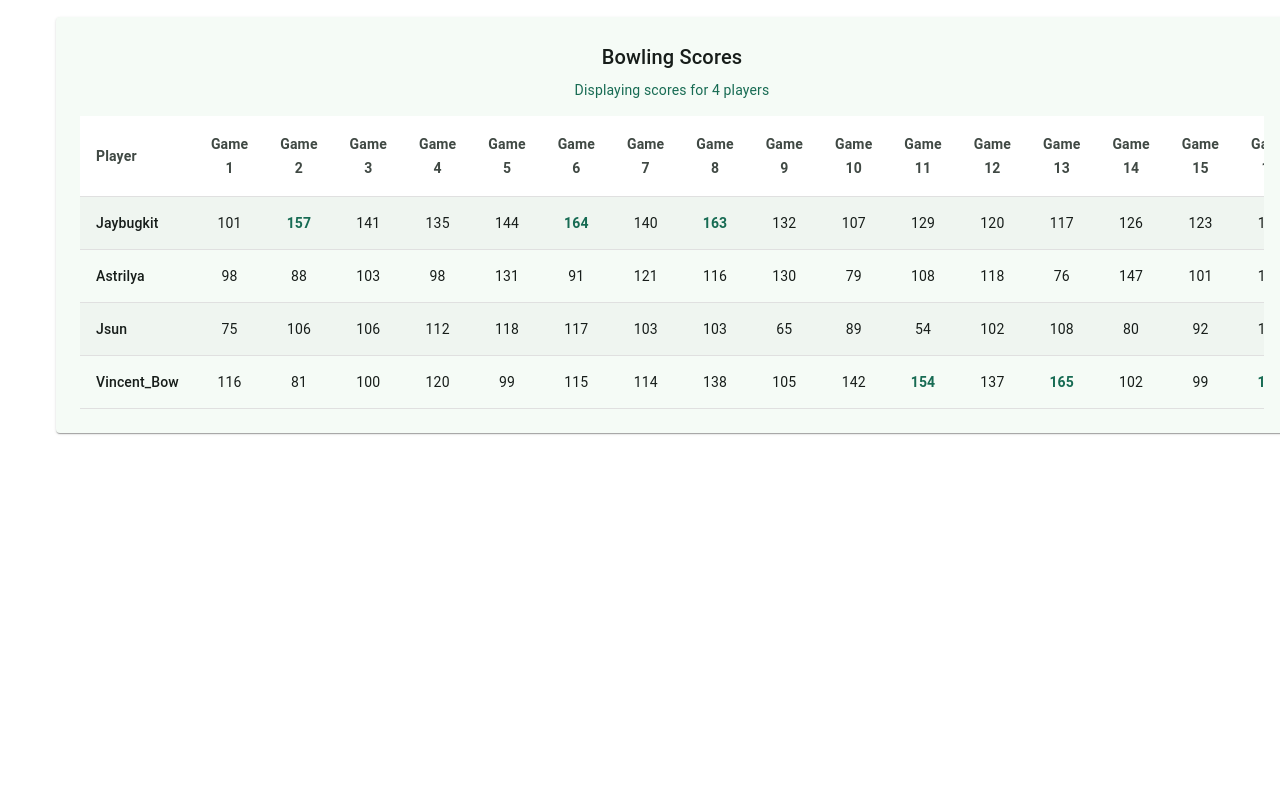
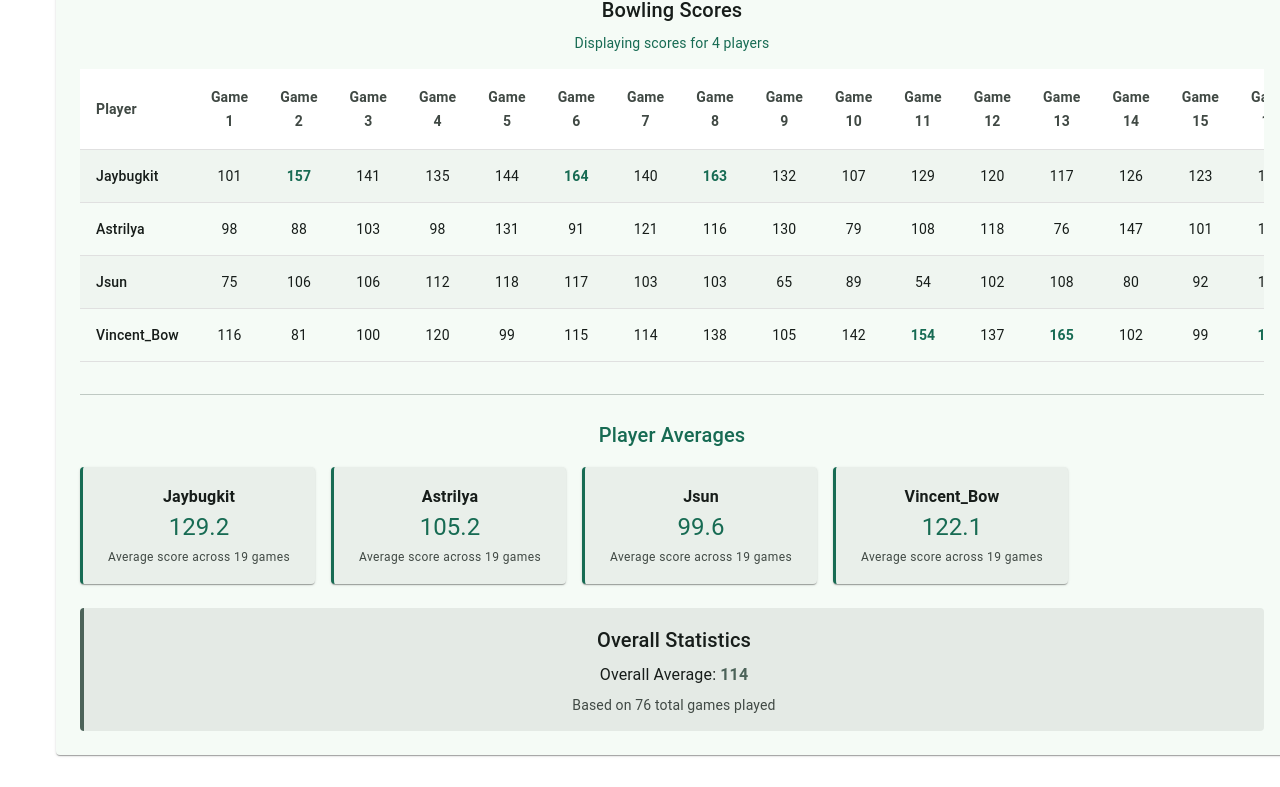
Before and after one commit to jwong65/bowling-project, a React (Vite) app: page /scorehistory in a window 1280 px wide. Shown: the part 288-1075 px from the top of the page. Before the commit the page ends 800 px from the top, so only its background shows below. Built offline with nearby package versions, Linux system fonts and the light colour scheme.

Commit message:
Added the average section to the scoreHistory for now

```diff
--- a/src/components/Header.jsx
+++ b/src/components/Header.jsx
@@ -1,5 +1,5 @@
 import React from 'react'
-import { AppBar, Toolbar, Typography, IconButton, Box, useTheme, Button } from '@mui/material'
+import { AppBar, Toolbar, Typography, IconButton, Box, Button } from '@mui/material'
 
 import Brightness4Icon from '@mui/icons-material/Brightness4'; // Dark mode icon
 import Brightness7Icon from '@mui/icons-material/Brightness7'; // Light mode icon
--- a/src/components/ScoreHistory.jsx
+++ b/src/components/ScoreHistory.jsx
@@ -5,6 +5,26 @@ import scoreData from "../data/bowlingScores_2024-02-17.json"
 
 export default function ScoreHistory() {
     const [scores, setScores] = useState(scoreData.scores)
+    const calculatePlayerAverage = (scores) => {
+        const validScores = scores.filter(score => score !== undefined && score !== null);
+        if (validScores.length === 0) return 0;
+
+        const sum = validScores.reduce((total, score) => total + score, 0);
+        return Math.round((sum / validScores.length) * 10) / 10;
+      };
+
+      const calculateOverallAverage = () => {
+        let allScores = [];
+        scores.forEach(player => {
+          allScores = [...allScores, ...player.scores.filter(score => score !== undefined && score !== null)];
+        });
+
+        if (allScores.length === 0) return 0;
+
+        const sum = allScores.reduce((total, score) => total + score, 0);
+        return Math.round((sum / allScores.length) * 10) / 10;
+      };
+
   return (
     <Container maxWidth="xl" sx={{ mt: 8 }}>
     <Box
@@ -111,6 +131,66 @@ export default function ScoreHistory() {
                         </TableBody>
                 </Table>
             </TableContainer>
+            <Box sx={{
+                mt: 4,
+                pt: 3,
+                borderTop: '1px solid var(--md-sys-color-outline-variant)'
+            }}>
+                <Typography variant="h6" gutterBottom sx={{ color: 'var(--md-sys-color-primary)' }}>
+                    Player Averages
+                </Typography>
+
+                <Box sx={{
+                    display: 'flex',
+                    flexWrap: 'wrap',
+                    gap: 2,
+                    mt: 2
+                }}>
+                    {scores.map(player => (
+                        <Paper
+                            key={player.id}
+                            elevation={1}
+                            sx={{
+                                p: 2,
+                                minWidth: 200,
+                                backgroundColor: 'var(--md-sys-color-surface-container)',
+                                borderLeft: '3px solid var(--md-sys-color-primary)',
+                                color: 'var(--md-sys-color-on-surface)'
+                            }}
+                        >
+                            <Typography variant="subtitle1" sx={{ fontWeight: 'bold' }}>
+                                {player.username}
+                            </Typography>
+                            <Typography variant="h5" sx={{ color: 'var(--md-sys-color-primary)' }}>
+                                {calculatePlayerAverage(player.scores)}
+                            </Typography>
+                            <Typography variant="caption" sx={{ color: 'var(--md-sys-color-on-surface-variant)' }}>
+                                Average score across {player.scores.length} games
+                            </Typography>
+                        </Paper>
+                    ))}
+                </Box>
+
+                <Box sx={{
+                    mt: 3,
+                    p: 2,
+                    backgroundColor: 'var(--md-sys-color-surface-container-high)',
+                    borderRadius: 1,
+                    borderLeft: '4px solid var(--md-sys-color-secondary)'
+                }}>
+                    <Typography variant="h6" gutterBottom>
+                        Overall Statistics
+                    </Typography>
+                    <Typography variant="body1">
+                        Overall Average: <Box component="span" sx={{ fontWeight: 'bold', color: 'var(--md-sys-color-secondary)' }}>
+                            {calculateOverallAverage()}
+                        </Box>
+                    </Typography>
+                    <Typography variant="body2" sx={{ color: 'var(--md-sys-color-on-surface-variant)', mt: 1 }}>
+                        Based on {scores.reduce((total, player) => total + player.scores.filter(s => s).length, 0)} total games played
+                    </Typography>
+                </Box>
+            </Box>
         </Paper>
     </Box>
     </Container>
```
Also changed, not shown: src/data/bowlingScores_2024-03-11.json (added, +22 -0 lines).
